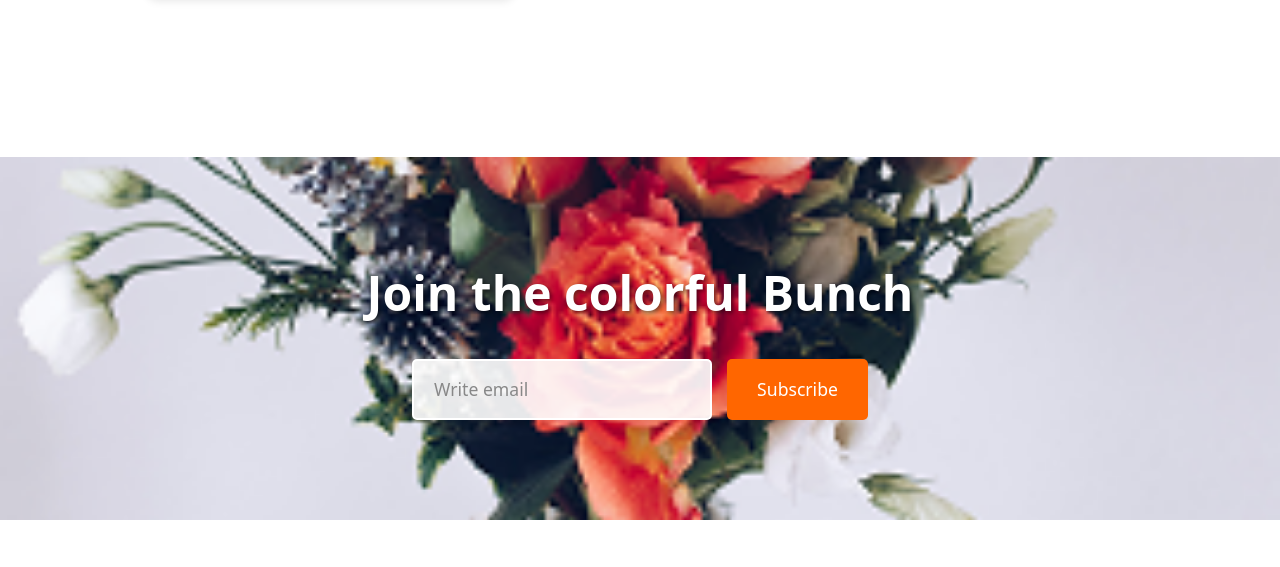
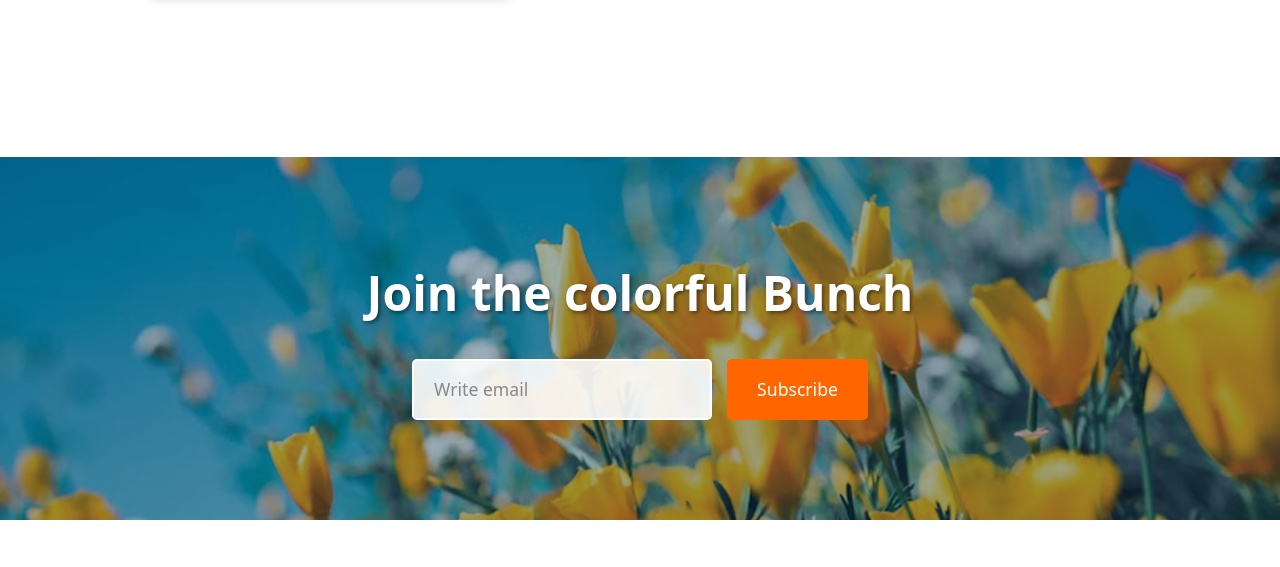
Before and after one commit to riyadnr71/B12A02-Responsive-Flowers, a plain HTML site: page index.html in a window 1280 px wide. Shown: the part 3161-3728 px from the top of the page. Drawn offline with nearby package versions, Linux system fonts and the light colour scheme.

```diff
--- a/style/style.css
+++ b/style/style.css
@@ -273,7 +273,7 @@
 .subscribe-section {
     margin-top: 100px;
     width: 100%;
-    background: url("../assets/sample-flower-image.png") no-repeat center center/cover;
+    background: url("../assets/news-letter-bg.png") no-repeat center center/cover;
     color: #fff;
     text-align: center;
     padding: 100px 20px;
```
